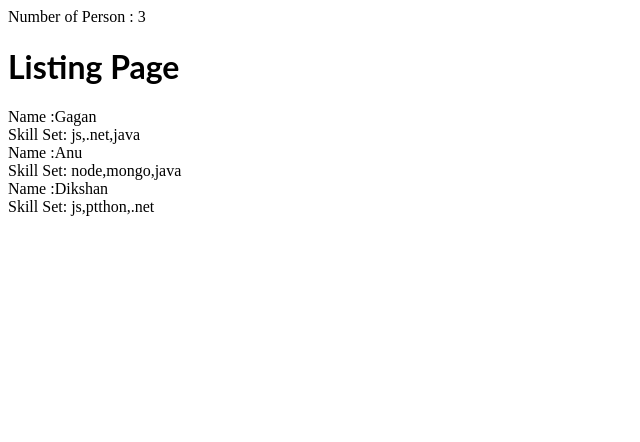
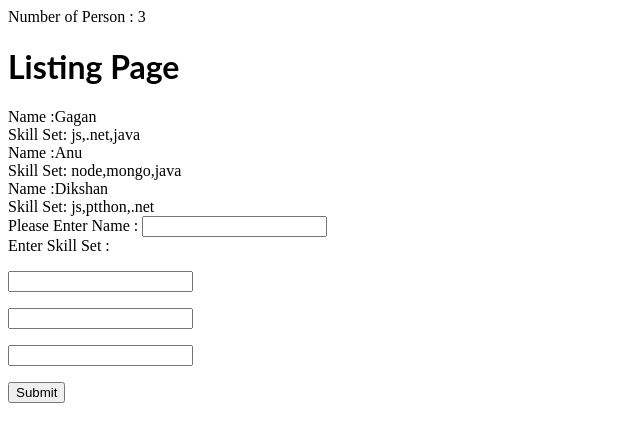
Before and after one commit to gaganMadan/react-Practice_functionl_Comp_Context, a React (Create React App) app: page / in a window 1280 px wide. Shown: the top 442 px of the page, without its empty margins (0-640 px from the left). Built offline with nearby package versions, Linux system fonts and the light colour scheme.

Commit message:
2 files modified

```diff
--- a/src/AddItem.js
+++ b/src/AddItem.js
@@ -1,14 +1,32 @@
-import React from 'react';
+import React, {useState} from 'react';
 
 const AddItem = () => {
-  //const [name, setName] = useState('');
+  const [name, setName] = useState('');
+  const [skill, setSkill] = useState(['']);
 
+  const submitHandler = e => {
+    e.preventDefault();
+    alert(`Hello ${name} Skills ${skill}`)
+  }
 
   return (
-    <form onSubmit={submitValues
-    }>
-      <span> Please Enter Name : </span>
-      <input type="text" value={name} onChange={handler}/>
+    <form onSubmit={submitHandler}>
+      <div>
+        <label> Please Enter Name : </label>
+        <input type="text" value={name} onChange={e => setName(e.target.value)}/>
+      </div>
+      <div className="skillSet">
+         <label> Enter Skill Set : </label>
+        <p>
+         <input type="text" value={skill[0]} onChange={e => setSkill(...skill, e.target.value)}/>
+        </p>
+        <p>
+          <input type="text" value={skill[1]} onChange={e => setSkill(...skill, e.target.value)}/>
+        </p>
+        <p>
+          <input type="text" value={skill[2]} onChange={e => setSkill(...skill, e.target.value)}/>
+        </p>
+      </div>
       <input type="submit"/>
     </form>
   )
--- a/src/App.js
+++ b/src/App.js
@@ -2,6 +2,7 @@ import React from "react";
 import "./style.css";
 import Listing from './Listing';
 import Nav from './Nav';
+import AddItem from  './AddItem'
 import {ItemsProvider} from './ItemsContext';
 
 const App = () => (
@@ -9,6 +10,7 @@ const App = () => (
       <div className="App">
           <Nav />
           <Listing />
+          <AddItem />
       </div>
     </ItemsProvider>
 
```
